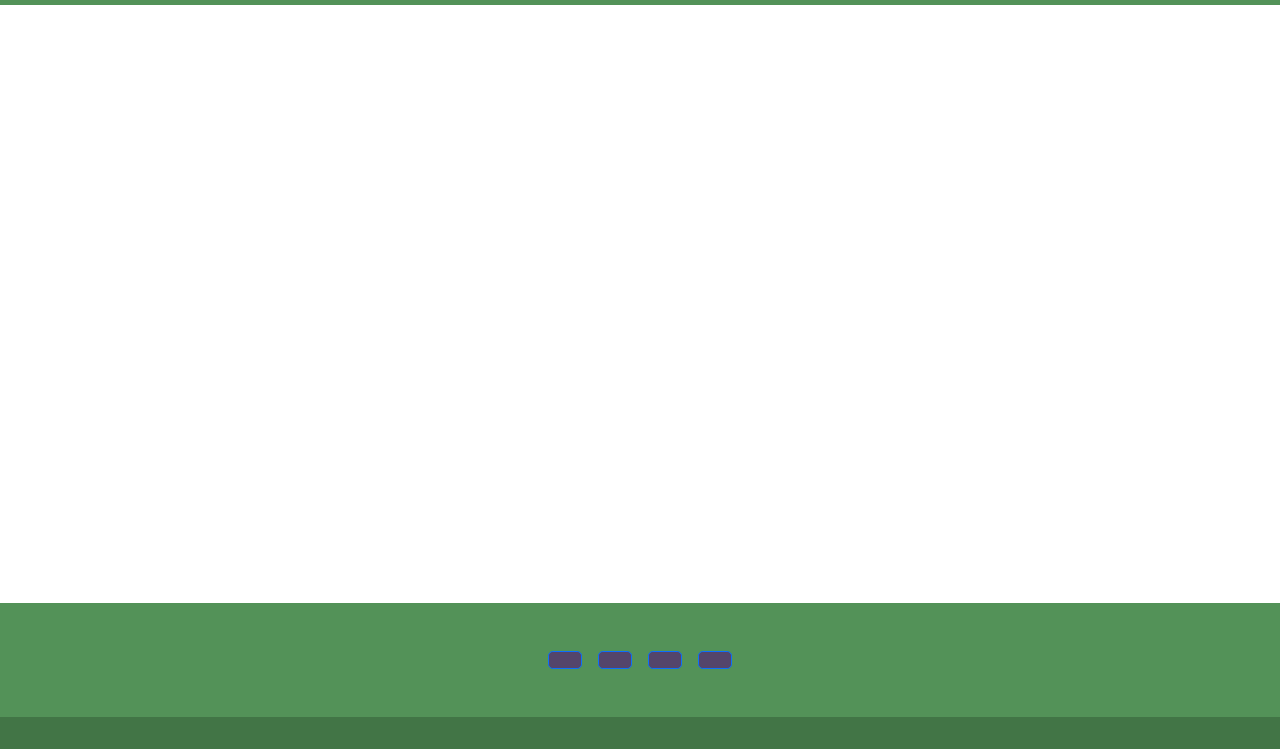
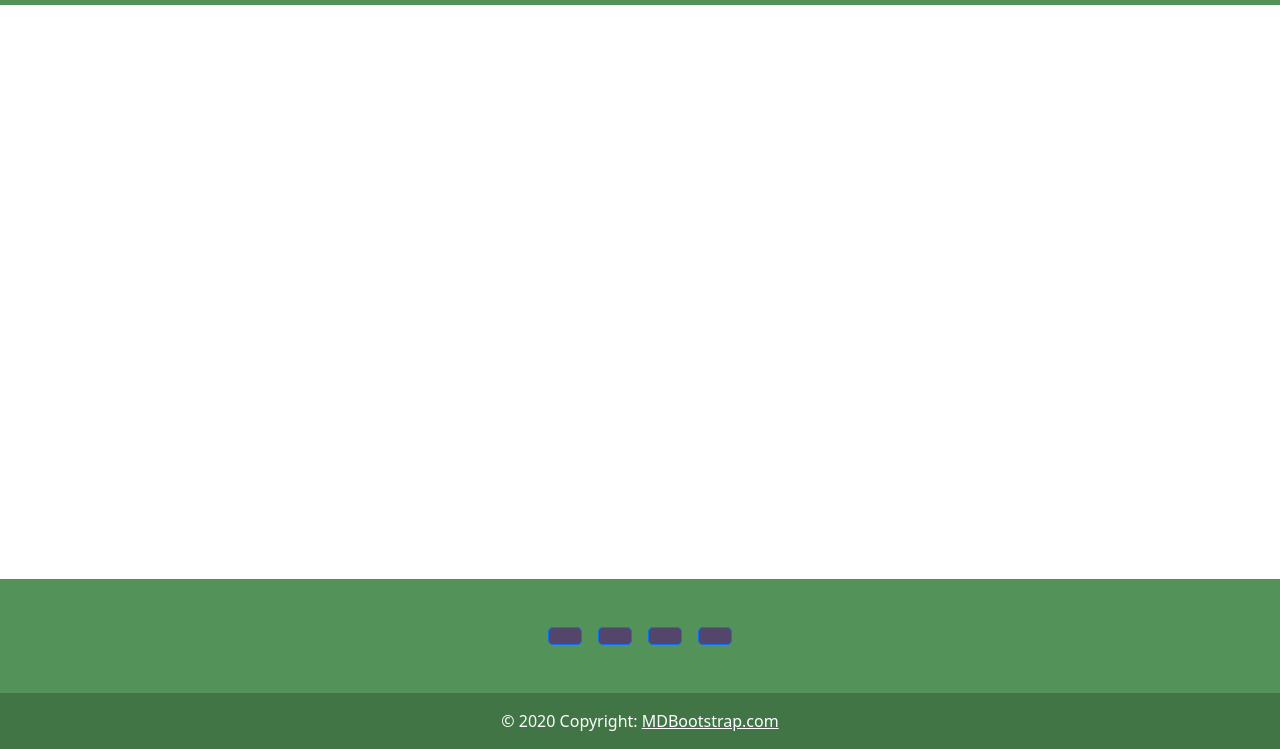
Before and after one commit to ppPerga/1800_202410_BBY30, a plain HTML site: page skeleton.html in a window 1280 px wide. Shown: the part 51-800 px from the top of the page. Drawn offline with nearby package versions, Linux system fonts and the light colour scheme.

Commit message:
minor changes to skeleton

```diff
--- a/skeleton.html
+++ b/skeleton.html
@@ -68,7 +68,8 @@
 
           <!-- Copyright -->
           <div class="text-center text-white p-3" style="background-color: rgba(0, 0, 0, 0.2);">
-            <a class="text-white" href="https://mdbootstrap.com/"></a>
+            © 2020 Copyright:
+            <a class="text-white" href="https://mdbootstrap.com/">MDBootstrap.com</a>
           </div>
           <!-- Copyright -->
         </footer>
```
